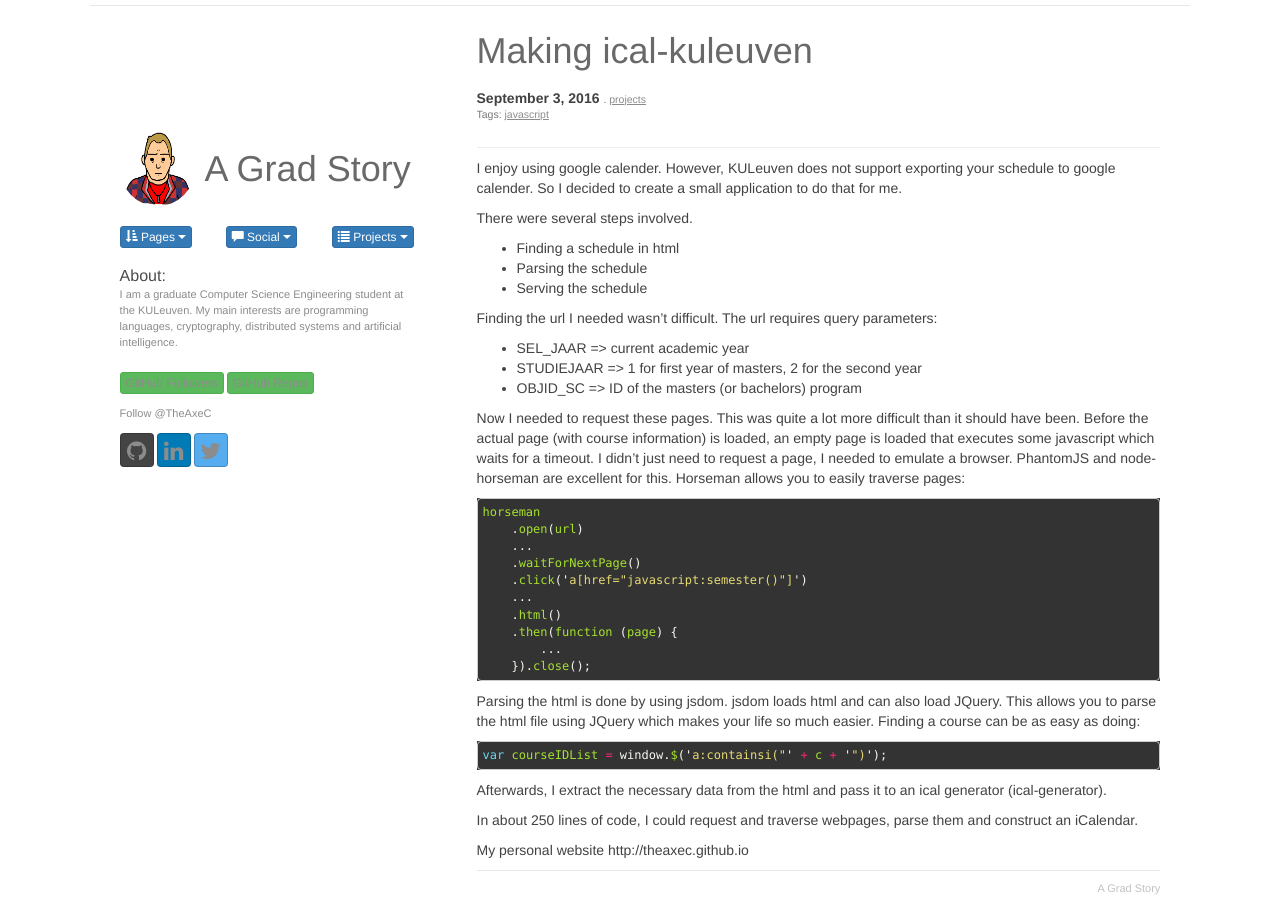
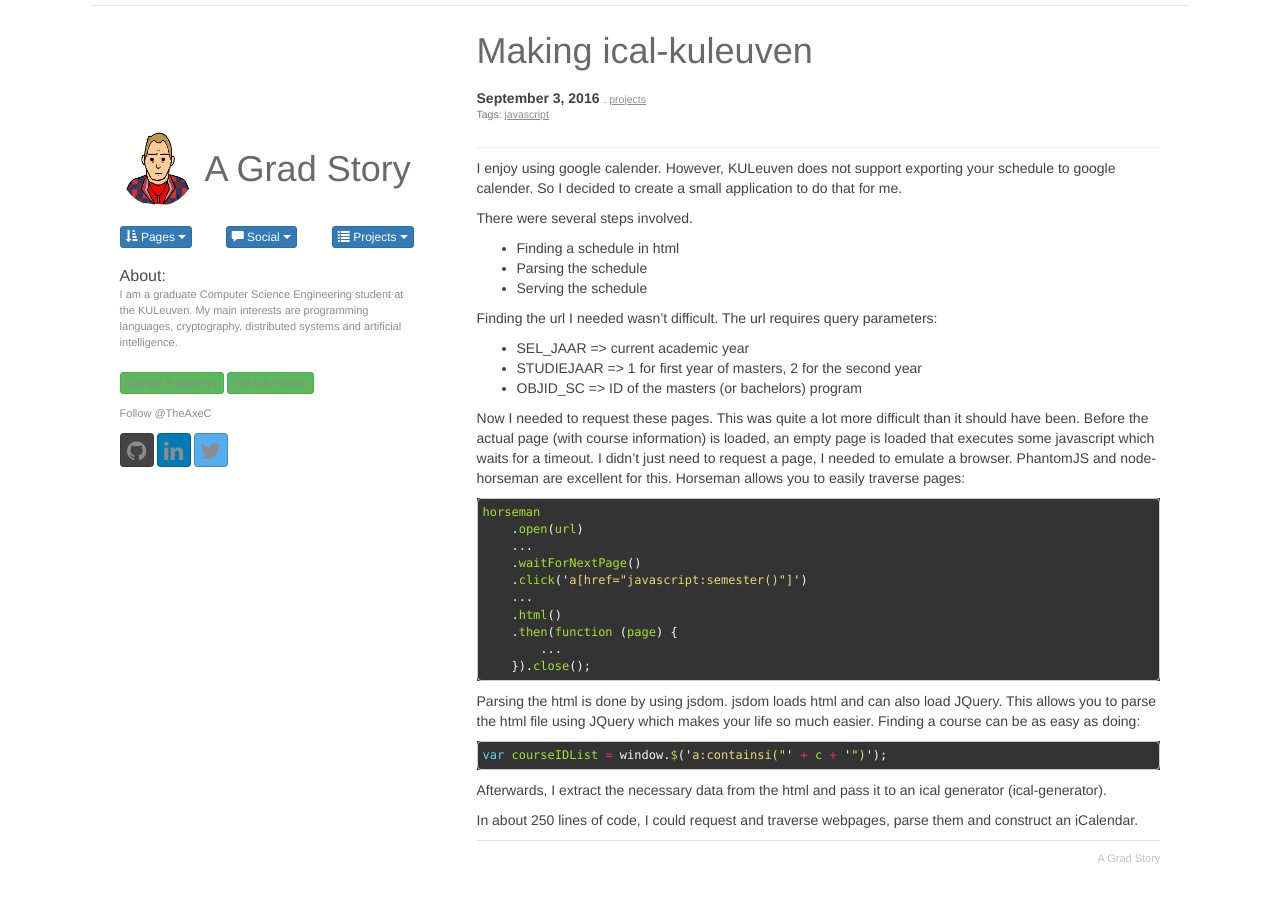
Before and after one commit to TheAxeC/theaxec.github.io, a Jekyll site: the page built from _posts/2016-09-03-ical-kuleuven.markdown, in a window 1280 px wide. Built offline with Jekyll 4.4.1, drawn with Linux system fonts in a browser that asks for light colours; comment, search, counter and statistics services are not loaded.

Commit message:
- Updated post: ical-kuleuven

```diff
--- a/_posts/2016-09-03-ical-kuleuven.markdown
+++ b/_posts/2016-09-03-ical-kuleuven.markdown
@@ -42,6 +42,3 @@ var courseIDList = window.$('a:containsi("' + c + '")');
 Afterwards, I extract the necessary data from the html and pass it to an ical generator (ical-generator).
 
 In about 250 lines of code, I could request and traverse webpages, parse them and construct an iCalendar.
-
-
-My personal website http://theaxec.github.io
```
